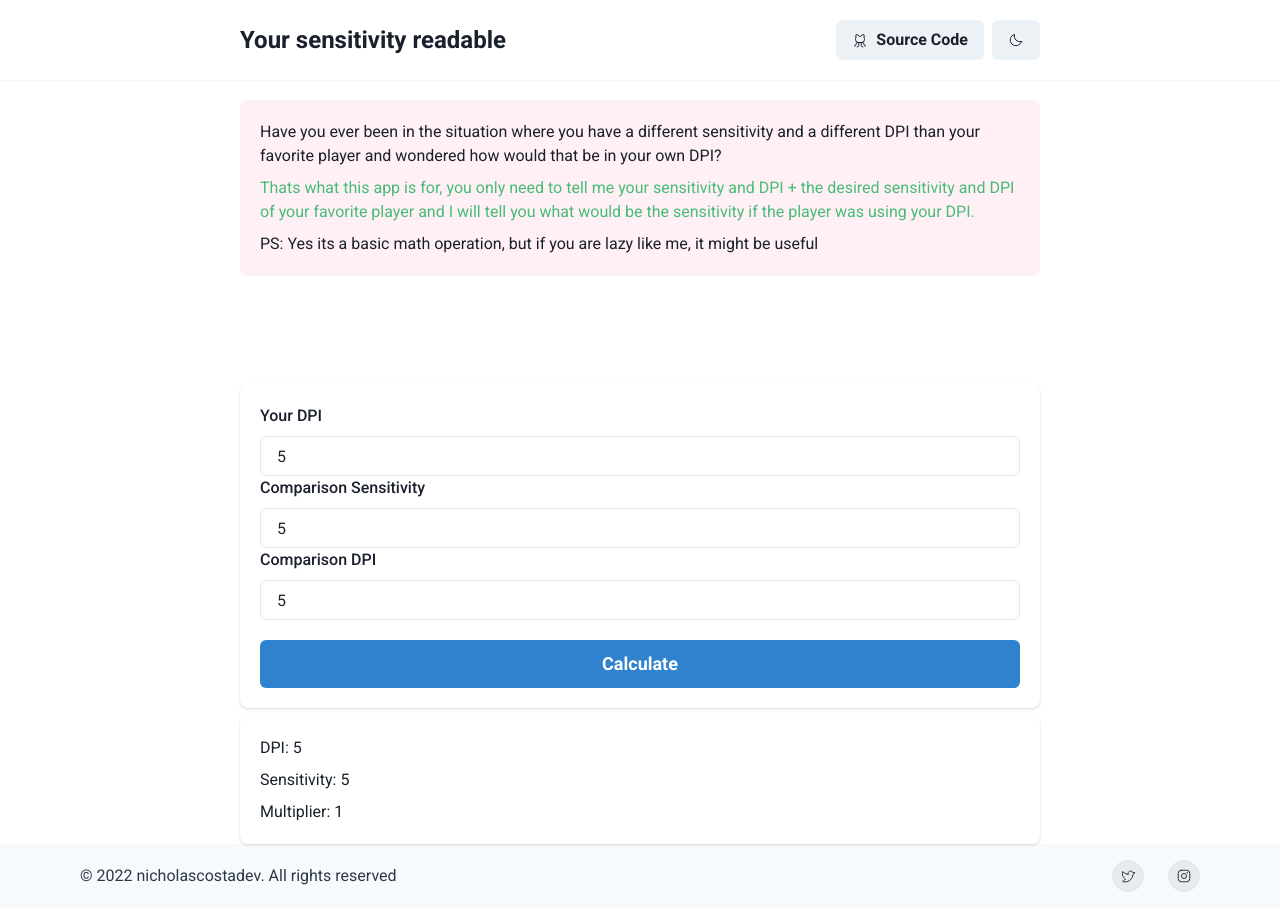
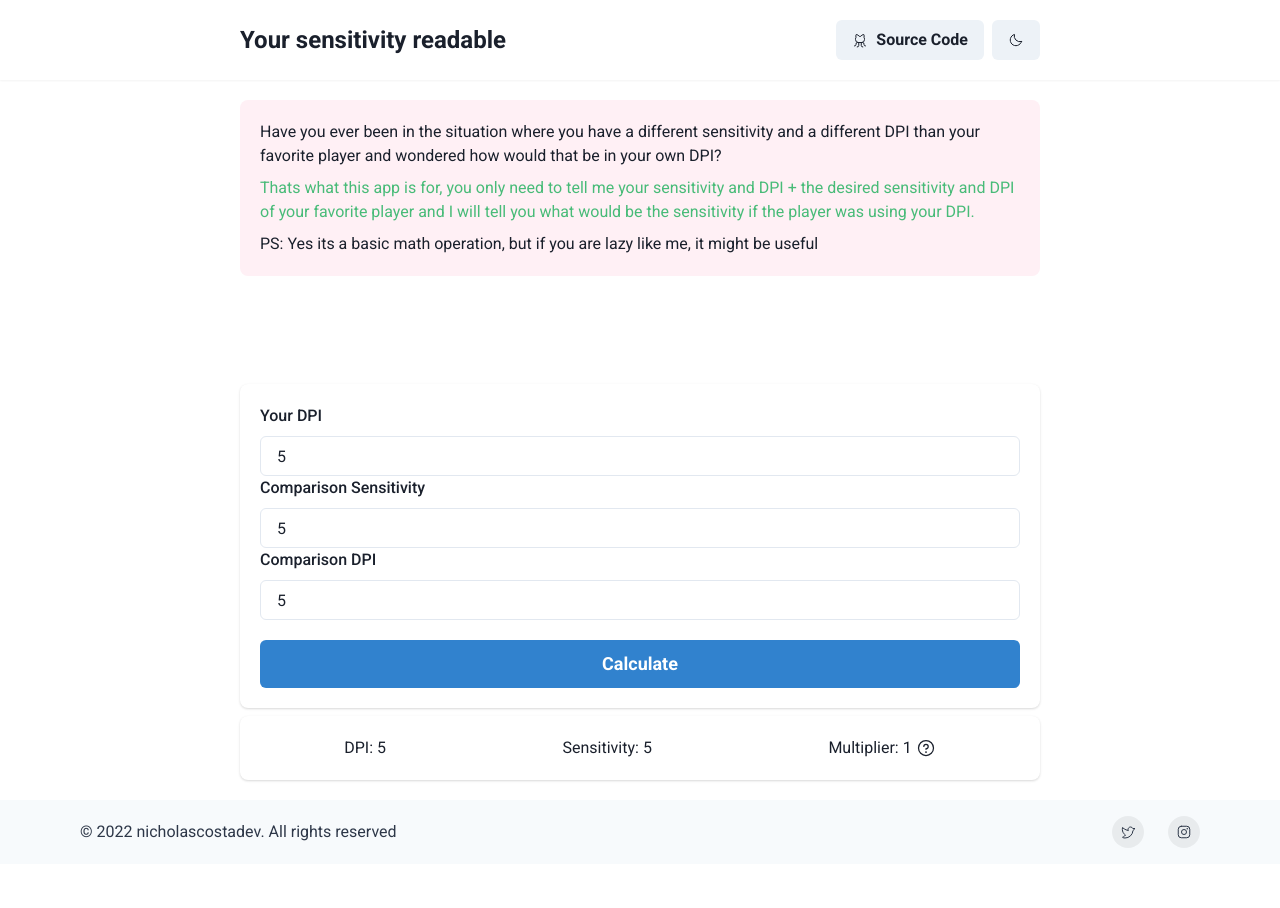
Before and after one commit to nicholascostadev/sensitivity-converter, a React (Vite) app: page / in a window 1280 px wide. Both pictures are taken after typing "5", "5", "5" into the empty fields and a click on the button "Calculate". After the commit the page ends 864 px from the top, so only its background shows below. Built offline with nearby package versions, Linux system fonts and the light colour scheme.

Commit message:
add Tooltips

```diff
--- a/src/components/Header.tsx
+++ b/src/components/Header.tsx
@@ -1,4 +1,11 @@
-import { Button, Flex, Heading, HStack, useColorMode } from '@chakra-ui/react'
+import {
+  Button,
+  Flex,
+  Heading,
+  HStack,
+  Tooltip,
+  useColorMode,
+} from '@chakra-ui/react'
 import { GithubLogo } from 'phosphor-react'
 import { globalPaddingForContainer } from '../styles/global'
 import { ToggleThemeButton } from './ToggleThemeButton'
@@ -22,6 +29,12 @@ export function Header() {
         </Heading>
       </Flex>
       <HStack>
+        <Tooltip
+          hasArrow
+          borderRadius={8}
+          label="See the source code on Github"
+          aria-label="See the source code on Github"
+        >
           <Button
             as="a"
             href="https://github.com/nicholascostadev/sensitivity-converter"
@@ -32,6 +45,7 @@ export function Header() {
           >
             Source Code
           </Button>
+        </Tooltip>
 
         <ToggleThemeButton />
       </HStack>
--- a/src/components/Result.tsx
+++ b/src/components/Result.tsx
@@ -1,10 +1,13 @@
 import {
   Box,
-  Stack,
+  Flex,
+  HStack,
   Text,
+  Tooltip,
   useColorMode,
   useColorModeValue,
 } from '@chakra-ui/react'
+import { Question } from 'phosphor-react'
 import { globalPaddingForContainer } from '../styles/global'
 
 interface SensitivityResultProps {
@@ -23,17 +26,28 @@ export function Result({
 
   return (
     <Box px={globalPaddingForContainer}>
-      <Stack
+      <HStack
         boxShadow={colorMode === 'light' ? 'base' : 'none'}
         w="100%"
         bg={stackBg}
         p="5"
+        justify="space-around"
         borderRadius={8}
       >
         <Text>DPI: {DPI}</Text>
         <Text>Sensitivity: {sensitivity}</Text>
-        <Text>Multiplier: {multiplier}</Text>
-      </Stack>
+        <Flex justify="center" align="center" gap="1">
+          <Text cursor="default">Multiplier: {multiplier}</Text>
+          <Tooltip
+            hasArrow
+            borderRadius={8}
+            label="The multiplier is the ratio of the DPI of the player to your DPI, so you just have to multiply it by the sensitivity of the player."
+            aria-label="Multiplier"
+          >
+            <Question size={20} />
+          </Tooltip>
+        </Flex>
+      </HStack>
     </Box>
   )
 }
--- a/src/components/ToggleThemeButton.tsx
+++ b/src/components/ToggleThemeButton.tsx
@@ -1,19 +1,33 @@
-import { Button, useColorMode } from '@chakra-ui/react'
+import { Button, Tooltip, useColorMode } from '@chakra-ui/react'
 import { Moon, Sun } from 'phosphor-react'
 
 export function ToggleThemeButton() {
   const { colorMode, toggleColorMode } = useColorMode()
   if (colorMode === 'dark') {
     return (
+      <Tooltip
+        hasArrow
+        borderRadius={8}
+        label="Toggle to Light Theme"
+        aria-label="Toggle To Light Theme"
+      >
         <Button gap="2" onClick={toggleColorMode}>
           <Sun />
         </Button>
+      </Tooltip>
     )
   }
 
   return (
+    <Tooltip
+      hasArrow
+      borderRadius={8}
+      label="Toggle to Dark Theme"
+      aria-label="Toggle To Dark Theme"
+    >
       <Button gap="2" onClick={toggleColorMode}>
         <Moon />
       </Button>
+    </Tooltip>
   )
 }
```
Lines whose indentation alone changed are shown as unchanged.
